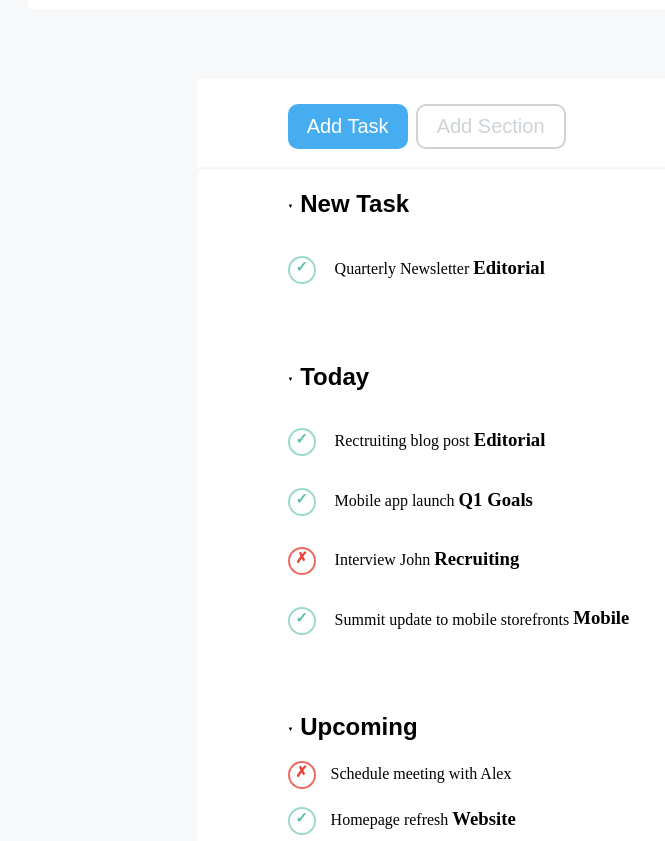
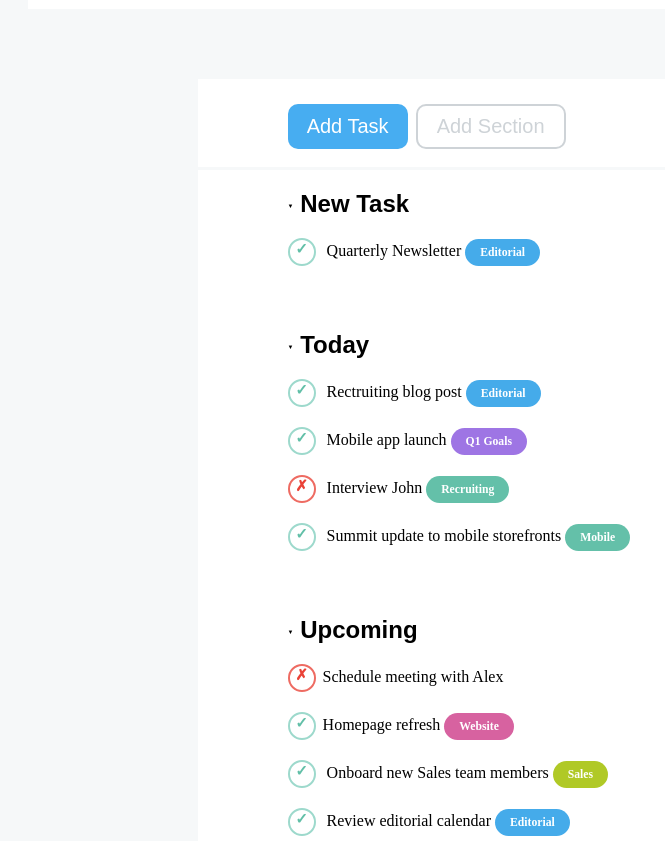
Before and after one commit to gianlucapinna99/html-css-toboolist, a plain HTML site: page index.html in a window 1280 px wide. Shown: the part 111-952 px from the top of the page, without its empty margins (0-665 px from the left). Drawn offline with Linux system fonts and the light colour scheme; a web font is replaced by a local one.

Commit message:
Tags finished + adjusted items spaces

```diff
--- a/CSS/style.css
+++ b/CSS/style.css
@@ -16,6 +16,7 @@ main{
     max-width: 70%;
     background-color: white;
     margin: 0 auto;
+    padding-bottom: 10px;
 }
 
 header{
@@ -91,7 +92,7 @@ div{
     font-size: 15px;
     font-weight: bold;
     vertical-align: middle;
-    margin-right: 15px;
+    margin-right: 7px;
 }
 
 .cross{
@@ -105,5 +106,44 @@ div{
     font-size: 15px;
     font-weight: bold;
     vertical-align: middle;
-    margin-right: 15px;
+    margin-right: 7px;
 }
+
+.tag{
+    border-radius: 18px;
+    padding: 7px 15px;
+    color: white;
+    font-size: 10px;
+    vertical-align: middle;
+}
+
+.editorial{
+ background-color: #45abea;
+}
+
+.goals{
+    background-color: #9e75e4 ;
+}
+
+h3{
+    margin: 0px;
+}
+.recruiting{
+    background-color: #64c0a9 ;
+}
+
+.mobile{
+    background-color: #64c0a9;
+}
+
+.website{
+  background-color: #d762a0;
+}
+
+.sales{
+    background-color: #b0c926;
+}
+
+li{
+    margin: 20px auto;
+}
--- a/index.html
+++ b/index.html
@@ -30,7 +30,7 @@
             <dl>
                 <li>
                     <div class="check">&#x2713;</div> Quarterly Newsletter
-                    <div><h3>Editorial</h3></div>
+                    <div class="editorial tag"><h3>Editorial</h3></div>
                 </li>
             </dl>
         </section>
@@ -42,19 +42,19 @@
             <dl>
                 <li>
                     <div class="check">&#x2713;</div> Rectruiting blog post
-                    <div class="editorial"><h3>Editorial</h3></div>
+                    <div class="editorial tag"><h3>Editorial</h3></div>
                 </li>
                 <li>
                     <div class="check">&#x2713;</div> Mobile app launch
-                    <div class="goals"><h3>Q1 Goals</h3></div>
+                    <div class="goals tag"><h3>Q1 Goals</h3></div>
                 </li>
                 <li>
                     <div class="cross">&#x2717;</div> Interview John
-                    <div class="recruiting"><h3>Recruiting</h3></div>
+                    <div class="recruiting tag"><h3>Recruiting</h3></div>
                 </li>
                 <li>
                     <div class="check">&#x2713;</div> Summit update to mobile storefronts
-                    <div class="mobile"><h3>Mobile</h3></div>
+                    <div class="mobile tag"><h3>Mobile</h3></div>
                 </li>
             </dl>
         </section>
@@ -69,15 +69,15 @@
                 </li>
                 <li>
                     <div class="check">&#x2713;</div>Homepage refresh
-                    <div class="website"><h3>Website</h3></div>
+                    <div class="website tag"><h3>Website</h3></div>
                 </li>
                 <li>
                     <div class="check">&#x2713;</div> Onboard new Sales team members
-                    <div class="sales"><h3>Sales</h3></div>
+                    <div class="sales tag"><h3>Sales</h3></div>
                 </li>
                 <li>
                     <div class="check">&#x2713;</div> Review editorial calendar
-                    <div class="editorial"><h3>Editorial</h3></div>
+                    <div class="editorial tag"><h3>Editorial</h3></div>
                 </li>
             </dl>
         </section>
```
